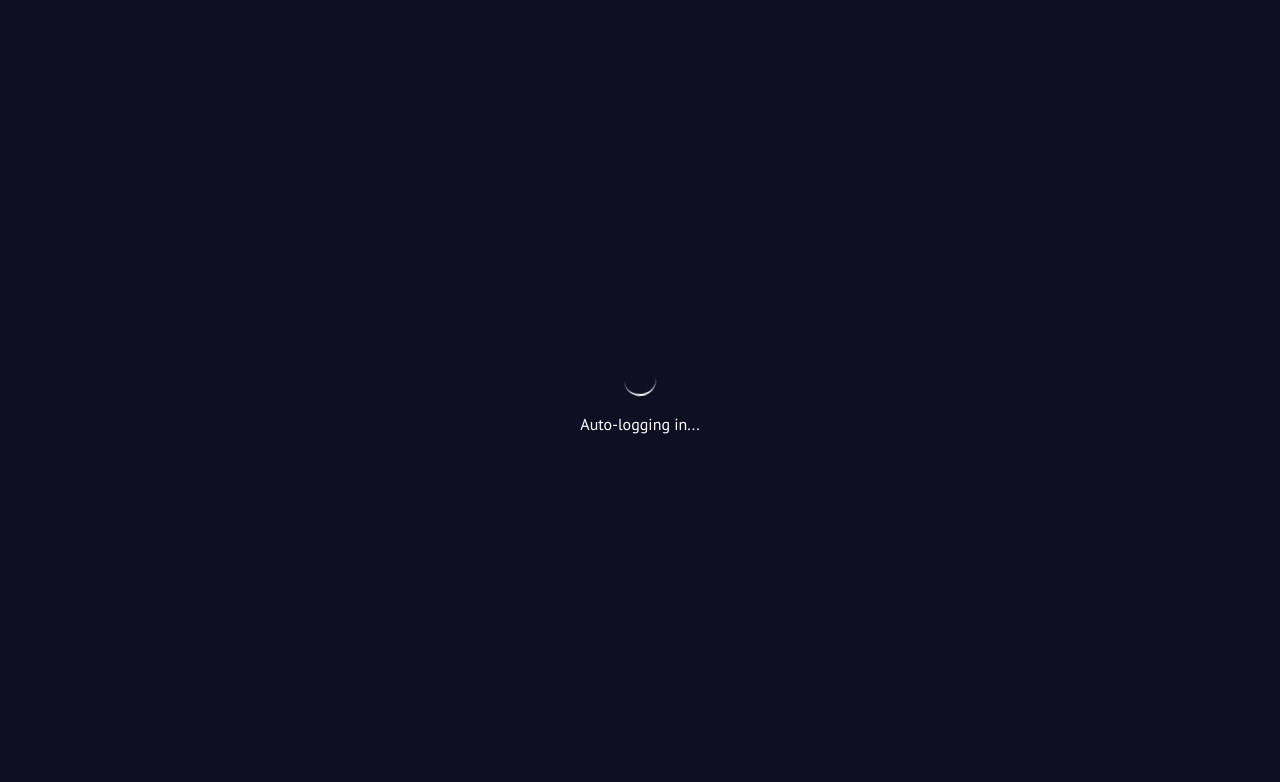
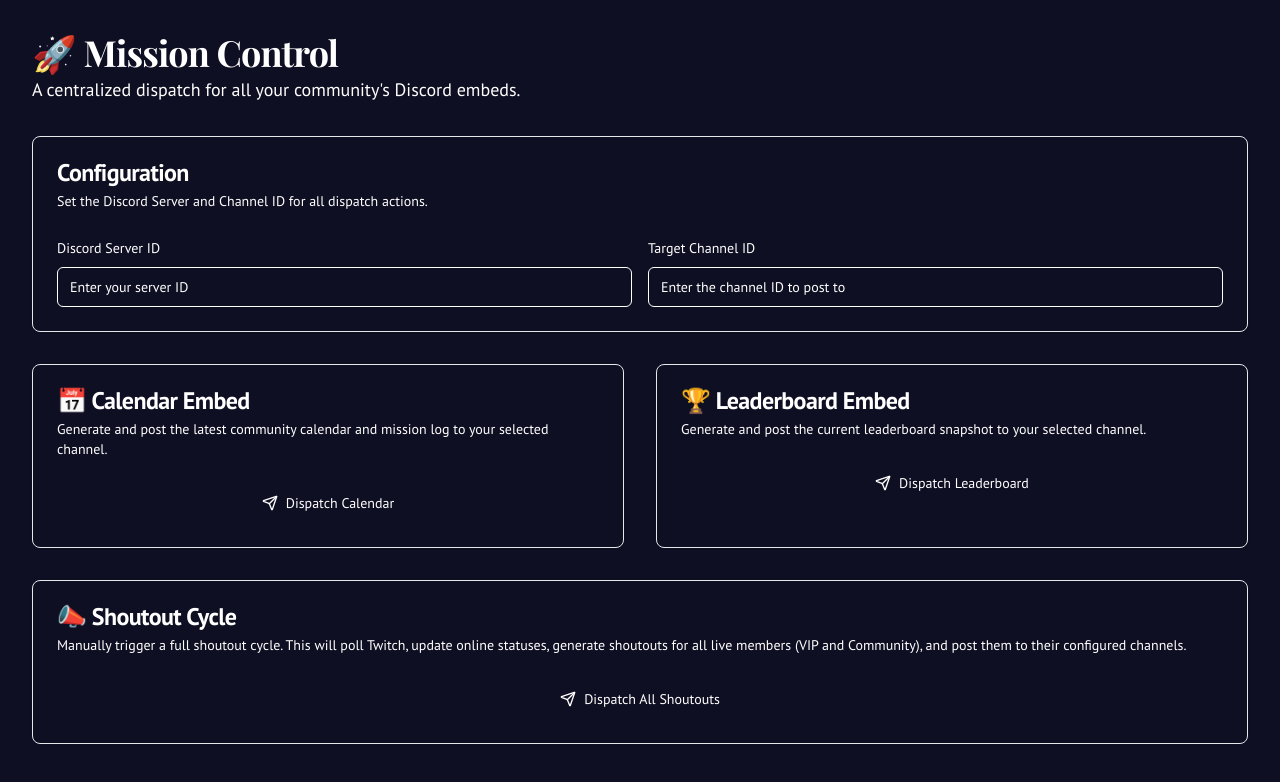
Before and after one commit to Mtman1987/CosmicRaid, a Next.js app: page / in a window 1280 px wide. Before the commit this address had no page. Shown: the top 782 px of the page. Built offline with nearby package versions, Linux system fonts and the light colour scheme.

Commit message:
honestly im over this i need some from this app to work even if its just

```diff
--- /dev/null
+++ b/src/app/api/dispatch/calendar/route.ts
@@ -0,0 +1,26 @@
+'use server';
+
+import { NextRequest, NextResponse } from 'next/server';
+import { postNewCalendar } from '@/lib/actions';
+
+export async function POST(req: NextRequest) {
+  try {
+    const { serverId, channelId } = await req.json();
+
+    if (!serverId || !channelId) {
+      return NextResponse.json({ error: 'Server ID and Channel ID are required.' }, { status: 400 });
+    }
+
+    const result = await postNewCalendar(serverId, channelId);
+
+    if (!result.success) {
+      throw new Error(result.message);
+    }
+
+    return NextResponse.json({ message: 'Calendar successfully dispatched to Discord.' });
+  } catch (error) {
+    const message = error instanceof Error ? error.message : 'An unknown error occurred.';
+    console.error('[Dispatch Calendar Error]', message);
+    return NextResponse.json({ error: message }, { status: 500 });
+  }
+}
--- /dev/null
+++ b/src/app/api/dispatch/leaderboard/route.ts
@@ -0,0 +1,78 @@
+'use server';
+
+import { NextRequest, NextResponse } from 'next/server';
+import { generateLeaderboardImage } from '@/ai/flows/generate-leaderboard-image';
+import { Buffer } from 'node:buffer';
+
+async function postToDiscord(channelId: string, botToken: string, leaderboardImage: string) {
+    const match = leaderboardImage.match(/^data:(image\/[a-zA-Z0-9.+-]+);base64,(.+)$/);
+    if (!match) {
+        throw new Error('Invalid image data URL for leaderboard.');
+    }
+    const [, mime, base64] = match;
+    const attachment = {
+        buffer: Buffer.from(base64, 'base64'),
+        mime,
+        filename: 'leaderboard.png',
+    };
+
+    const payload = {
+        embeds: [{
+            title: '🏆 Community Leaderboard',
+            description: 'Here are the current top contributors in the community!',
+            color: 0xf1c40f,
+            image: { url: 'attachment://leaderboard.png' },
+            timestamp: new Date().toISOString(),
+        }],
+        attachments: [{
+            id: 0,
+            filename: attachment.filename,
+            description: 'Community Leaderboard Snapshot'
+        }]
+    };
+
+    const formData = new FormData();
+    formData.append('payload_json', JSON.stringify(payload));
+    formData.append('files[0]', new Blob([attachment.buffer], { type: attachment.mime }), attachment.filename);
+
+    const response = await fetch(`https://discord.com/api/v10/channels/${channelId}/messages`, {
+        method: 'POST',
+        headers: { Authorization: `Bot ${botToken}` },
+        body: formData,
+    });
+
+    if (!response.ok) {
+        const errorText = await response.text();
+        throw new Error(`Discord API responded with ${response.status}: ${errorText}`);
+    }
+    return response.json();
+}
+
+
+export async function POST(req: NextRequest) {
+  try {
+    const { serverId, channelId } = await req.json();
+
+    if (!serverId || !channelId) {
+      return NextResponse.json({ error: 'Server ID and Channel ID are required.' }, { status: 400 });
+    }
+
+    const botToken = process.env.DISCORD_BOT_TOKEN;
+    if (!botToken) {
+        throw new Error('DISCORD_BOT_TOKEN is not configured on the server.');
+    }
+
+    const leaderboardImage = await generateLeaderboardImage(serverId);
+    if (!leaderboardImage) {
+        throw new Error('Failed to generate the leaderboard image.');
+    }
+
+    await postToDiscord(channelId, botToken, leaderboardImage);
+
+    return NextResponse.json({ message: 'Leaderboard successfully dispatched to Discord.' });
+  } catch (error) {
+    const message = error instanceof Error ? error.message : 'An unknown error occurred.';
+    console.error('[Dispatch Leaderboard Error]', message);
+    return NextResponse.json({ error: message }, { status: 500 });
+  }
+}
--- /dev/null
+++ b/src/app/api/dispatch/shoutouts/route.ts
@@ -0,0 +1,24 @@
+'use server';
+
+import { NextRequest, NextResponse } from 'next/server';
+import { generateAllShoutouts, postAllShoutoutsToDiscord } from '@/lib/automated-shoutout-system';
+
+export async function POST(req: NextRequest) {
+  try {
+    const { serverId } = await req.json();
+
+    if (!serverId) {
+      return NextResponse.json({ error: 'Server ID is required.' }, { status: 400 });
+    }
+
+    // This function will handle everything: polling, generating, and posting.
+    await generateAllShoutouts(serverId);
+    await postAllShoutoutsToDiscord(serverId);
+
+    return NextResponse.json({ message: 'Shoutout cycle complete. All messages dispatched.' });
+  } catch (error) {
+    const message = error instanceof Error ? error.message : 'An unknown error occurred.';
+    console.error('[Dispatch Shoutouts Error]', message);
+    return NextResponse.json({ error: message }, { status: 500 });
+  }
+}
--- a/src/app/page.tsx
+++ b/src/app/page.tsx
@@ -1,26 +1,159 @@
 'use client';
+import { PageHeader } from '@/components/page-header';
+import { Card, CardHeader, CardTitle, CardDescription, CardContent, CardFooter } from '@/components/ui/card';
+import { Button } from '@/components/ui/button';
+import { Input } from '@/components/ui/input';
+import { Label } from '@/components/ui/label';
+import { useToast } from '@/hooks/use-toast';
+import { Loader2, Send } from 'lucide-react';
+import * as React from 'react';
 
-import { useEffect } from 'react';
-import { useRouter } from 'next/navigation';
+type ActionState = 'idle' | 'loading' | 'success' | 'error';
+type ActionType = 'calendar' | 'leaderboard' | 'shoutouts';
 
-export default function Home() {
-  const router = useRouter();
+export default function MissionControlPage() {
+  const { toast } = useToast();
+  const [serverId, setServerId] = React.useState('');
+  const [channelId, setChannelId] = React.useState('');
+  const [actionStates, setActionStates] = React.useState<Record<ActionType, ActionState>>({
+    calendar: 'idle',
+    leaderboard: 'idle',
+    shoutouts: 'idle',
+  });
 
-  useEffect(() => {
-    // Auto-login with hardcoded credentials
-    localStorage.setItem('isLoggedIn', 'true');
-    localStorage.setItem('discordServerId', '1240832965865635881');
-    localStorage.setItem('discordUserId', '767875979561009173');
-    localStorage.setItem('twitchUsername', 'mtman1987');
+  React.useEffect(() => {
+    const storedServerId = localStorage.getItem('discordServerId');
+    if (storedServerId) {
+      setServerId(storedServerId);
+    }
+  }, []);
 
-    router.push('/dashboard');
-  }, [router]);
+  const handleDispatch = async (type: ActionType) => {
+    if (!serverId || !channelId) {
+      toast({
+        variant: 'destructive',
+        title: 'Missing Information',
+        description: 'Please provide both a Server ID and a Channel ID.',
+      });
+      return;
+    }
+
+    setActionStates(prev => ({ ...prev, [type]: 'loading' }));
+
+    try {
+      const response = await fetch(`/api/dispatch/${type}`, {
+        method: 'POST',
+        headers: { 'Content-Type': 'application/json' },
+        body: JSON.stringify({ serverId, channelId }),
+      });
+
+      const result = await response.json();
+
+      if (!response.ok) {
+        throw new Error(result.error || 'An unknown error occurred.');
+      }
+
+      toast({
+        title: 'Dispatch Successful',
+        description: result.message || `${type} posted to Discord.`,
+      });
+      setActionStates(prev => ({ ...prev, [type]: 'success' }));
+    } catch (error) {
+      const message = error instanceof Error ? error.message : String(error);
+      toast({
+        variant: 'destructive',
+        title: 'Dispatch Failed',
+        description: message,
+      });
+      setActionStates(prev => ({ ...prev, [type]: 'error' }));
+    } finally {
+      setTimeout(() => setActionStates(prev => ({ ...prev, [type]: 'idle' })), 3000);
+    }
+  };
+
+  const isLoading = (type: ActionType) => actionStates[type] === 'loading';
 
   return (
-    <div className="flex items-center justify-center min-h-screen">
-      <div className="text-center">
-        <div className="animate-spin rounded-full h-8 w-8 border-b-2 border-primary mx-auto mb-4"></div>
-        <p>Auto-logging in...</p>
+    <div className="container mx-auto p-4 md:p-8">
+      <PageHeader
+        title="🚀 Mission Control"
+        description="A centralized dispatch for all your community's Discord embeds."
+      />
+
+      <div className="mt-8 grid gap-8 md:grid-cols-2">
+        <Card className="md:col-span-2">
+          <CardHeader>
+            <CardTitle>Configuration</CardTitle>
+            <CardDescription>
+              Set the Discord Server and Channel ID for all dispatch actions.
+            </CardDescription>
+          </CardHeader>
+          <CardContent className="grid gap-4 sm:grid-cols-2">
+            <div className="space-y-2">
+              <Label htmlFor="server-id">Discord Server ID</Label>
+              <Input
+                id="server-id"
+                placeholder="Enter your server ID"
+                value={serverId}
+                onChange={(e) => setServerId(e.target.value)}
+              />
+            </div>
+            <div className="space-y-2">
+              <Label htmlFor="channel-id">Target Channel ID</Label>
+              <Input
+                id="channel-id"
+                placeholder="Enter the channel ID to post to"
+                value={channelId}
+                onChange={(e) => setChannelId(e.target.value)}
+              />
+            </div>
+          </CardContent>
+        </Card>
+
+        <Card>
+          <CardHeader>
+            <CardTitle>📅 Calendar Embed</CardTitle>
+            <CardDescription>
+              Generate and post the latest community calendar and mission log to your selected channel.
+            </CardDescription>
+          </CardHeader>
+          <CardFooter>
+            <Button className="w-full" onClick={() => handleDispatch('calendar')} disabled={isLoading('calendar')}>
+              {isLoading('calendar') ? <Loader2 className="mr-2 h-4 w-4 animate-spin" /> : <Send className="mr-2 h-4 w-4" />}
+              Dispatch Calendar
+            </Button>
+          </CardFooter>
+        </Card>
+
+        <Card>
+          <CardHeader>
+            <CardTitle>🏆 Leaderboard Embed</CardTitle>
+            <CardDescription>
+              Generate and post the current leaderboard snapshot to your selected channel.
+            </CardDescription>
+          </CardHeader>
+          <CardFooter>
+            <Button className="w-full" onClick={() => handleDispatch('leaderboard')} disabled={isLoading('leaderboard')}>
+               {isLoading('leaderboard') ? <Loader2 className="mr-2 h-4 w-4 animate-spin" /> : <Send className="mr-2 h-4 w-4" />}
+              Dispatch Leaderboard
+            </Button>
+          </CardFooter>
+        </Card>
+
+        <Card className="md:col-span-2">
+          <CardHeader>
+            <CardTitle>📣 Shoutout Cycle</CardTitle>
+            <CardDescription>
+              Manually trigger a full shoutout cycle. This will poll Twitch, update online statuses, generate shoutouts for all live members (VIP and Community), and post them to their configured channels.
+            </CardDescription>
+          </CardHeader>
+          <CardFooter>
+            <Button className="w-full" onClick={() => handleDispatch('shoutouts')} disabled={isLoading('shoutouts')}>
+               {isLoading('shoutouts') ? <Loader2 className="mr-2 h-4 w-4 animate-spin" /> : <Send className="mr-2 h-4 w-4" />}
+              Dispatch All Shoutouts
+            </Button>
+          </CardFooter>
+        </Card>
       </div>
     </div>
   );
```
